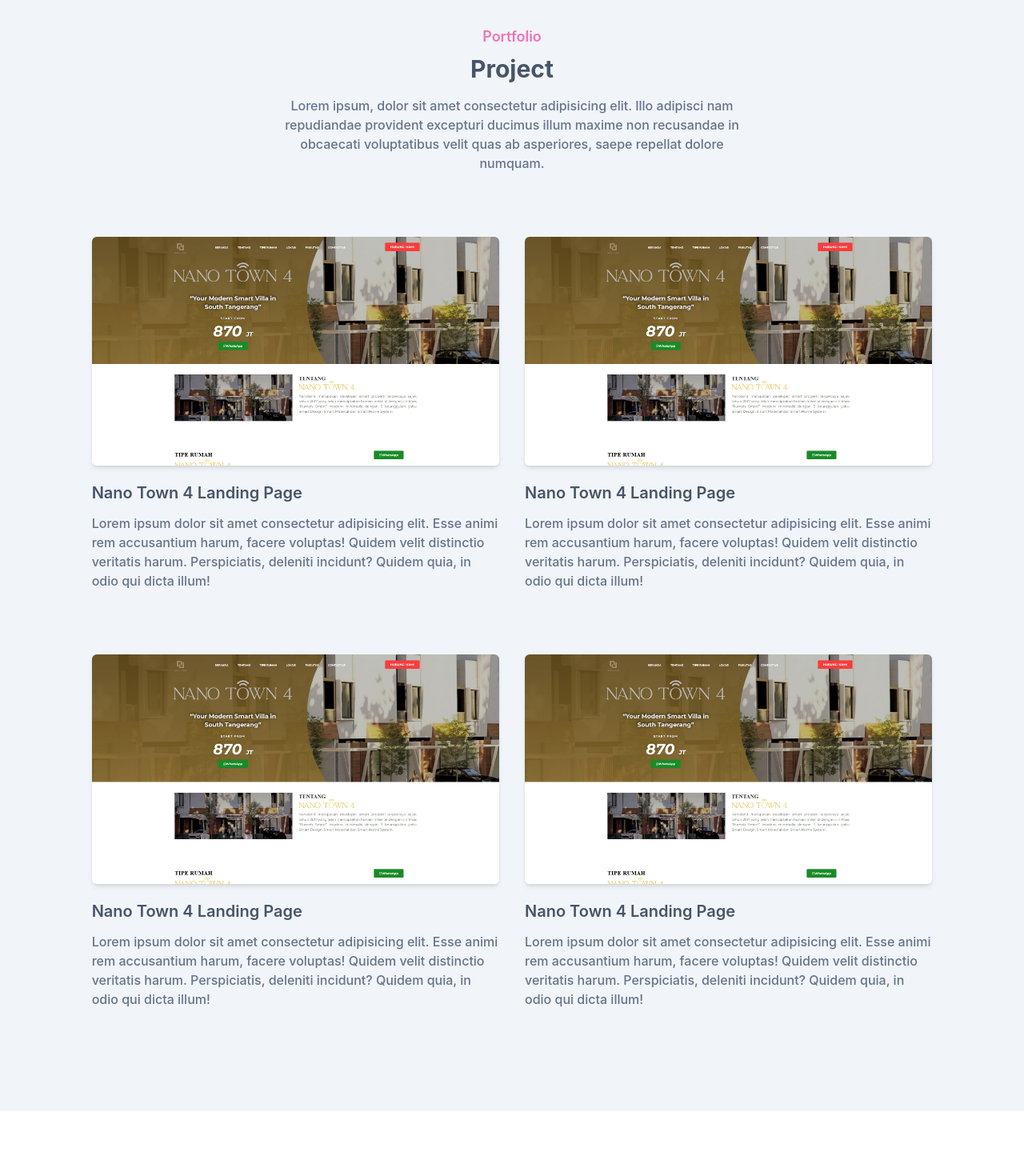
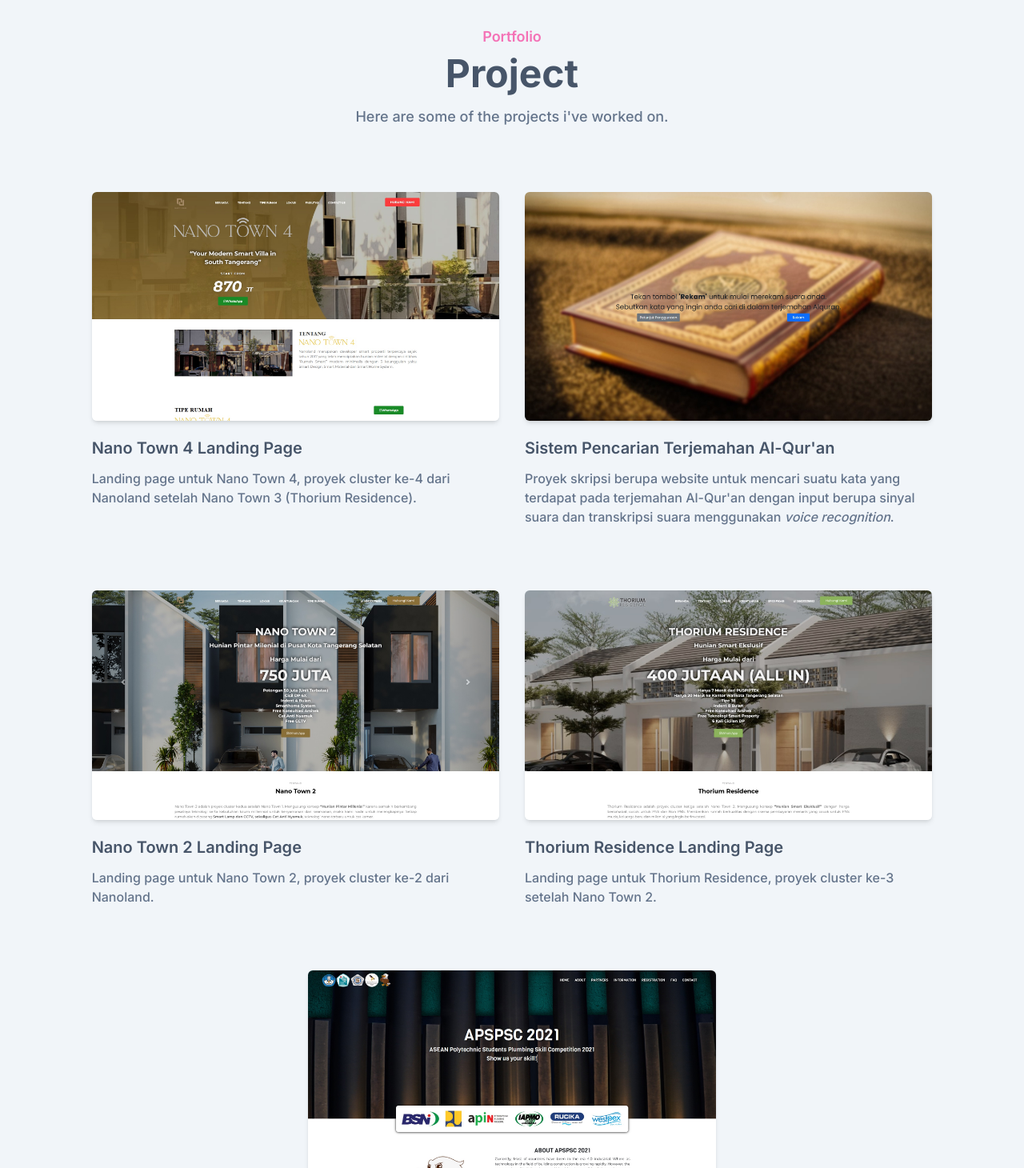
Before and after one commit to sleepisfun17/mirfanfanani.github.io, a website: page index.html in a window 1280 px wide. Shown: the part 1340-2800 px from the top of the page at 80% size. Before the commit the page ends 2729 px from the top, so only its background shows below. Drawn offline with Linux system fonts and the light colour scheme.

Commit message:
clients section

```diff
--- a/index.html
+++ b/index.html
@@ -7,6 +7,10 @@
     <meta name="viewport" content="width=device-width, initial-scale=1.0" />
 
     <title>Portfolio</title>
+
+    <link rel="preconnect" href="https://fonts.googleapis.com" />
+    <link rel="preconnect" href="https://fonts.gstatic.com" crossorigin />
+    <link href="https://fonts.googleapis.com/css2?family=Inter:wght@100;200;300;400;500;600;700;800;900&display=swap" rel="stylesheet" />
 
     <link href="dist/output.css" rel="stylesheet" />
   </head>
@@ -91,7 +95,7 @@
     <section id="about" class="pt-36 pb-32">
       <div class="container">
         <div class="flex flex-wrap">
-          <div class="w-full px-4 mb-10 lg:w-1/2">
+          <div class="w-full self-center px-4 mb-10 lg:w-1/2">
             <h4 class="font-bold uppercase text-primary text-lg mb-3">About Me</h4>
             <h2 class="font-bold text-dark text-3xl mb-5 max-w-xl lg:text-4xl">Sopipi sophyaa so cute sokiyut wiwuwiwu eheh🥺</h2>
             <p class="font-medium text-base text-secondary max-w-xl">
@@ -157,48 +161,62 @@
         <div class="w-full px-4">
           <div class="max-w-xl mx-auto text-center mb-16">
             <h4 class="font-semibold text-lg text-primary mb-2">Portfolio</h4>
-            <h2 class="font-bold text-dark text-3xl mb-4">Project</h2>
-            <p class="font-medium text-md text-secondary">
-              Lorem ipsum, dolor sit amet consectetur adipisicing elit. Illo adipisci nam repudiandae provident excepturi ducimus illum maxime non recusandae in obcaecati voluptatibus velit quas ab asperiores, saepe repellat dolore numquam.
-            </p>
+            <h2 class="font-bold text-dark text-3xl mb-4 sm:text-4xl lg:text-5xl">Project</h2>
+            <p class="font-medium text-md text-secondary md:text-lg">Here are some of the projects i've worked on.</p>
           </div>
 
+          <!-- Portfolio Content -->
           <div class="w-full px-4 flex flex-wrap justify-center xl:w-11/12 xl:mx-auto">
             <div class="mb-12 p-4 md:w-1/2">
+              <a href="https://nanoland.id/nanotown4-landingpage" target="_blank">
                 <div class="rounded-md shadow-md overflow-hidden">
                   <img src="dist/img/Portfolio/nanotown4.jpg" alt="" width="w-full" />
                 </div>
                 <h3 class="font-semibold text-xl text-dark mt-5 mb-3">Nano Town 4 Landing Page</h3>
+              </a>
+              <p class="font-medium text-base text-secondary">Landing page untuk Nano Town 4, proyek cluster ke-4 dari Nanoland setelah Nano Town 3 (Thorium Residence).</p>
+            </div>
+
+            <div class="mb-12 p-4 md:w-1/2">
+              <a href="https://sistem-pencarian-terjemahan.herokuapp.com/" target="_blank">
+                <div class="rounded-md shadow-md overflow-hidden">
+                  <img src="dist/img/Portfolio/sistempencarian.jpg" alt="" width="w-full" />
+                </div>
+                <h3 class="font-semibold text-xl text-dark mt-5 mb-3">Sistem Pencarian Terjemahan Al-Qur'an</h3>
+              </a>
               <p class="font-medium text-base text-secondary">
-                Lorem ipsum dolor sit amet consectetur adipisicing elit. Esse animi rem accusantium harum, facere voluptas! Quidem velit distinctio veritatis harum. Perspiciatis, deleniti incidunt? Quidem quia, in odio qui dicta illum!
+                Proyek skripsi berupa website untuk mencari suatu kata yang terdapat pada terjemahan Al-Qur'an dengan input berupa sinyal suara dan transkripsi suara menggunakan <i>voice recognition</i>.
               </p>
             </div>
+
             <div class="mb-12 p-4 md:w-1/2">
+              <a href="https://nanoland.id/nanotown2" target="_blank">
                 <div class="rounded-md shadow-md overflow-hidden">
-                <img src="dist/img/Portfolio/nanotown4.jpg" alt="" width="w-full" />
+                  <img src="dist/img/Portfolio/nanotown2.jpg" alt="" width="w-full" />
                 </div>
-              <h3 class="font-semibold text-xl text-dark mt-5 mb-3">Nano Town 4 Landing Page</h3>
-              <p class="font-medium text-base text-secondary">
-                Lorem ipsum dolor sit amet consectetur adipisicing elit. Esse animi rem accusantium harum, facere voluptas! Quidem velit distinctio veritatis harum. Perspiciatis, deleniti incidunt? Quidem quia, in odio qui dicta illum!
-              </p>
+                <h3 class="font-semibold text-xl text-dark mt-5 mb-3">Nano Town 2 Landing Page</h3>
+              </a>
+              <p class="font-medium text-base text-secondary">Landing page untuk Nano Town 2, proyek cluster ke-2 dari Nanoland.</p>
             </div>
+
             <div class="mb-12 p-4 md:w-1/2">
+              <a href="https://www.nanoland.id/thorium" target="_blank">
                 <div class="rounded-md shadow-md overflow-hidden">
-                <img src="dist/img/Portfolio/nanotown4.jpg" alt="" width="w-full" />
+                  <img src="dist/img/Portfolio/thoriumresidence.jpg" alt="" width="w-full" />
                 </div>
-              <h3 class="font-semibold text-xl text-dark mt-5 mb-3">Nano Town 4 Landing Page</h3>
-              <p class="font-medium text-base text-secondary">
-                Lorem ipsum dolor sit amet consectetur adipisicing elit. Esse animi rem accusantium harum, facere voluptas! Quidem velit distinctio veritatis harum. Perspiciatis, deleniti incidunt? Quidem quia, in odio qui dicta illum!
-              </p>
+                <h3 class="font-semibold text-xl text-dark mt-5 mb-3">Thorium Residence Landing Page</h3>
+              </a>
+              <p class="font-medium text-base text-secondary">Landing page untuk Thorium Residence, proyek cluster ke-3 setelah Nano Town 2.</p>
             </div>
+
             <div class="mb-12 p-4 md:w-1/2">
+              <a href="http://aseanplumbingapspsc.pnj.ac.id/" target="_blank">
                 <div class="rounded-md shadow-md overflow-hidden">
-                <img src="dist/img/Portfolio/nanotown4.jpg" alt="" width="w-full" />
+                  <img src="dist/img/Portfolio/apspsc2021.jpg" alt="" width="w-full" />
                 </div>
-              <h3 class="font-semibold text-xl text-dark mt-5 mb-3">Nano Town 4 Landing Page</h3>
-              <p class="font-medium text-base text-secondary">
-                Lorem ipsum dolor sit amet consectetur adipisicing elit. Esse animi rem accusantium harum, facere voluptas! Quidem velit distinctio veritatis harum. Perspiciatis, deleniti incidunt? Quidem quia, in odio qui dicta illum!
-              </p>
+                <h3 class="font-semibold text-xl text-dark mt-5 mb-3">ASEAN Polytechnic Students Plumbing Skill Competition 2021</h3>
+              </a>
+              <p class="font-medium text-base text-secondary">Landing page untuk ASEAN Polytechnic Students Plumbing Skill Competition 2021 atau APSPSC 2021, kompetisi plumbing yang diadakan oleh PNJ (Polteknik Negeri Jakarta).</p>
             </div>
           </div>
         </div>
@@ -206,6 +224,28 @@
     </section>
     <!-- End of Portfolio Section -->
 
+    <!-- Clients Section -->
+    <section id="clients" class="pt-36 pb-32 bg-slate-800">
+      <div class="conainer">
+        <div class="w-full px-4">
+          <div class="max-w-xl mx-auto text-center mb-16">
+            <h4 class="font-semibold text-lg text-primary mb-2">Clients</h4>
+            <h2 class="font-bold text-white text-3xl mb-4 sm:text-4xl lg:text-5xl">Clients I've Worked With</h2>
+            <p class="font-medium text-md text-secondary md:text-lg">Here are some of the projects i've worked on.</p>
+          </div>
+        </div>
+
+        <div class="w-full px-4">
+          <div class="flex flex-wrap items-center justify-center">
+            <a class="max-w-[120px] mx-4 py-4 grayscale opacity-60 transition duration-500 hover:grayscale-0 hover:opacity-100 lg:mx-6 xl:mx-8">
+              <img src="dist/img/Clients/NANOLAND.png" alt="" />
+            </a>
+          </div>
+        </div>
+      </div>
+    </section>
+    <!-- End of Clients Section -->
+
     <script src="dist/js/script.js"></script>
   </body>
 </html>
```
Also changed, not shown: dist/img/Clients/NANOLAND.png (added), dist/img/Portfolio/apspsc2021.jpg (added), dist/img/Portfolio/nanotown2.jpg (added), dist/img/Portfolio/sistempencarian.jpg (added), dist/img/Portfolio/thoriumresidence.jpg (added), dist/output.css. Lines whose indentation alone changed are shown as unchanged.
